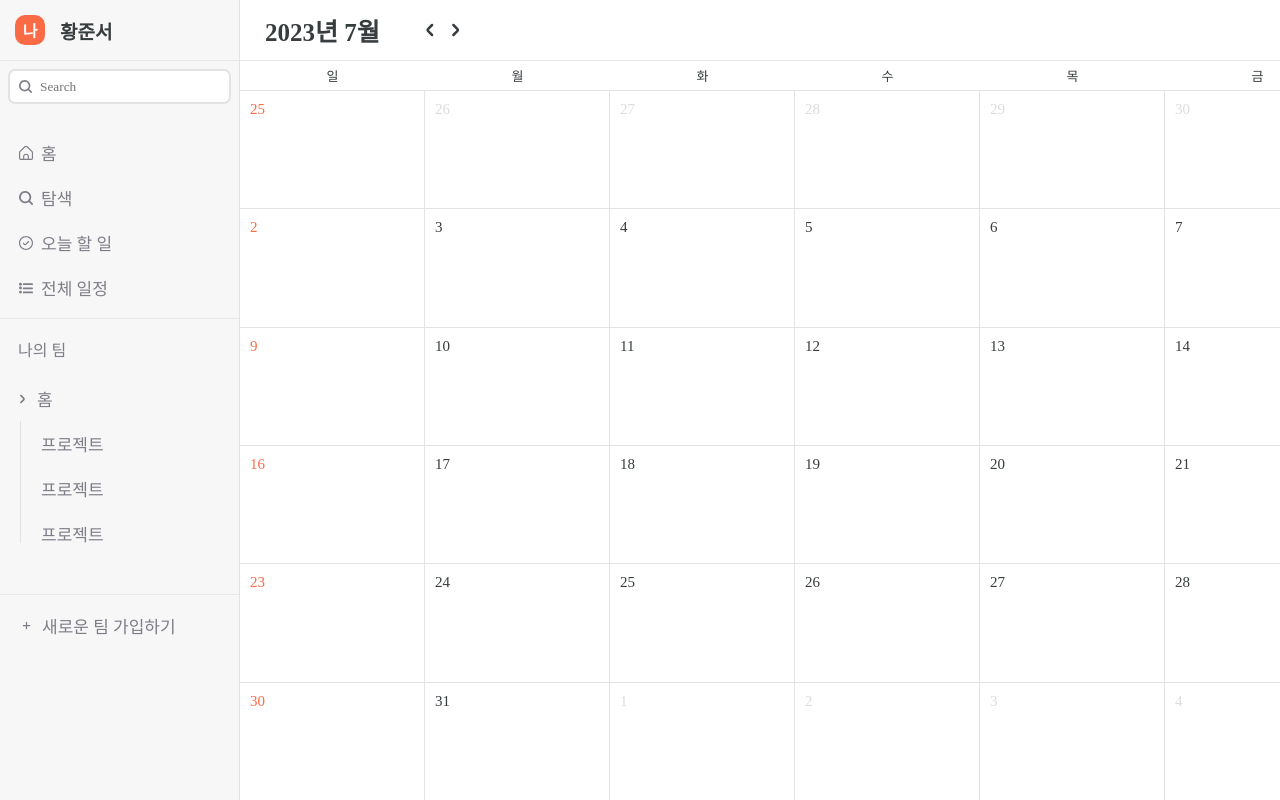
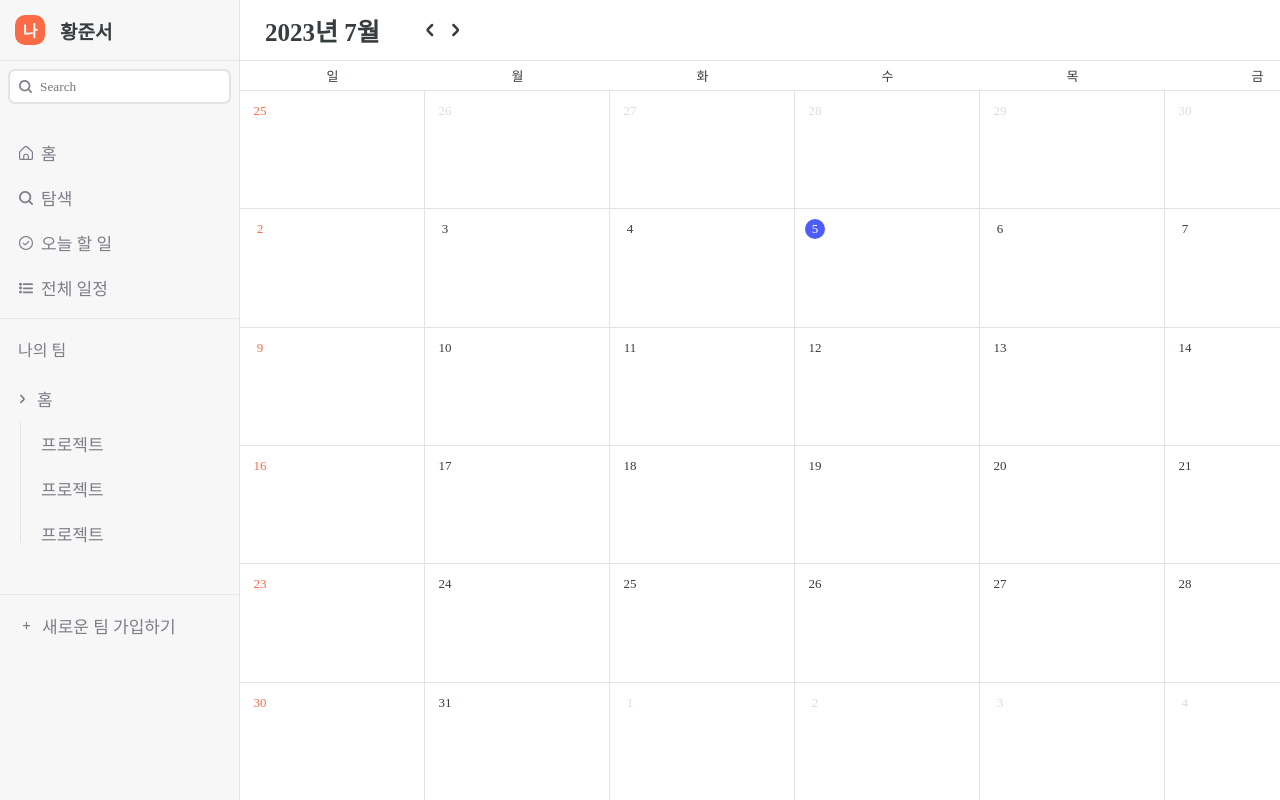
Before and after one commit to 1201q/project, a Next.js app: page /test in a window 1280 px wide. Built offline with nearby package versions, Linux system fonts and the light colour scheme; no server answers; a web font is replaced by a local one.

Commit message:
[Add] 캘린더에 오늘 표시, 캘린더 x축으로 overflow시 스크롤

```diff
--- a/src/components/Calendar/Calendar.js
+++ b/src/components/Calendar/Calendar.js
@@ -25,6 +25,7 @@ export default function Calendar({ currentDate, setCurrentDate }) {
     const endOfMonth = currentDate.endOf("month");
     const startOfWeek = startOfMonth.startOf("week");
     const endOfWeek = endOfMonth.endOf("week");
+    const today = dayjs();
 
     const calendar = [];
     let day = startOfWeek;
@@ -36,16 +37,19 @@ export default function Calendar({ currentDate, setCurrentDate }) {
         const isNextMonth = day.isAfter(endOfMonth);
         const isSunday = day.day() === 0;
         const isSaturday = day.day() === 6;
+        const isToday = day.isSame(today, "day");
 
         week.push(
-          <Date
-            key={day.format("YYYY-MM-DD")}
+          <Date key={day.format("YYYY-MM-DD")}>
+            <DateText
               isPrevMonth={isPrevMonth}
               isNextMonth={isNextMonth}
               isSunday={isSunday}
               isSaturday={isSaturday}
+              isToday={isToday}
             >
               {day.format("D")}
+            </DateText>
           </Date>
         );
 
@@ -91,6 +95,7 @@ export default function Calendar({ currentDate, setCurrentDate }) {
 const Container = styled.div`
   width: 100%;
   height: 100vh;
+  overflow-x: scroll;
 `;
 
 const ControllerContainer = styled.div`
@@ -143,6 +148,7 @@ const Day = styled.div`
   text-align: center;
   width: 100%;
   min-width: 185px;
+
   padding: 5px 10px;
   font-size: 13px;
   color: ${colors.font.black};
@@ -154,18 +160,31 @@ const Date = styled.div`
   width: 100%;
   min-width: 185px;
   height: 100%;
+  min-height: 104px;
   border-right: 1px solid ${colors.border.deepgray};
   border-bottom: 1px solid ${colors.border.deepgray};
   padding: 10px 10px;
-  font-size: 15px;
-  text-align: start;
+`;
+
+const DateText = styled.div`
+  display: flex;
+  justify-content: center;
+  align-items: center;
   color: ${(props) => {
     if (props.isPrevMonth && !props.isSaturday && !props.isSunday)
       return "#dcdcdc"; // 이전 달 날짜
     if (props.isNextMonth && !props.isSaturday && !props.isSunday)
       return "#dcdcdc"; // 다음 달 날짜
-    if (props.isSunday) return colors.others.orange; // 일요일
-    if (props.isSaturday) return colors.others.blue; // 토요일
+    if (props.isSunday && !props.isToday) return colors.others.orange; // 일요일
+    if (props.isSaturday && !props.isToday) return colors.others.blue; // 토요일
+    if (props.isToday) return "white";
     return colors.font.black; // 현재 달 날짜
   }};
+  font-size: 13px;
+  background-color: ${(props) => {
+    if (props.isToday) return colors.others.blue;
+  }};
+  border-radius: 50%;
+  width: 20px;
+  height: 20px;
 `;
```
Also changed, not shown: 1 other file (tests, documents, lock files or other folders). Lines whose indentation alone changed are shown as unchanged.
